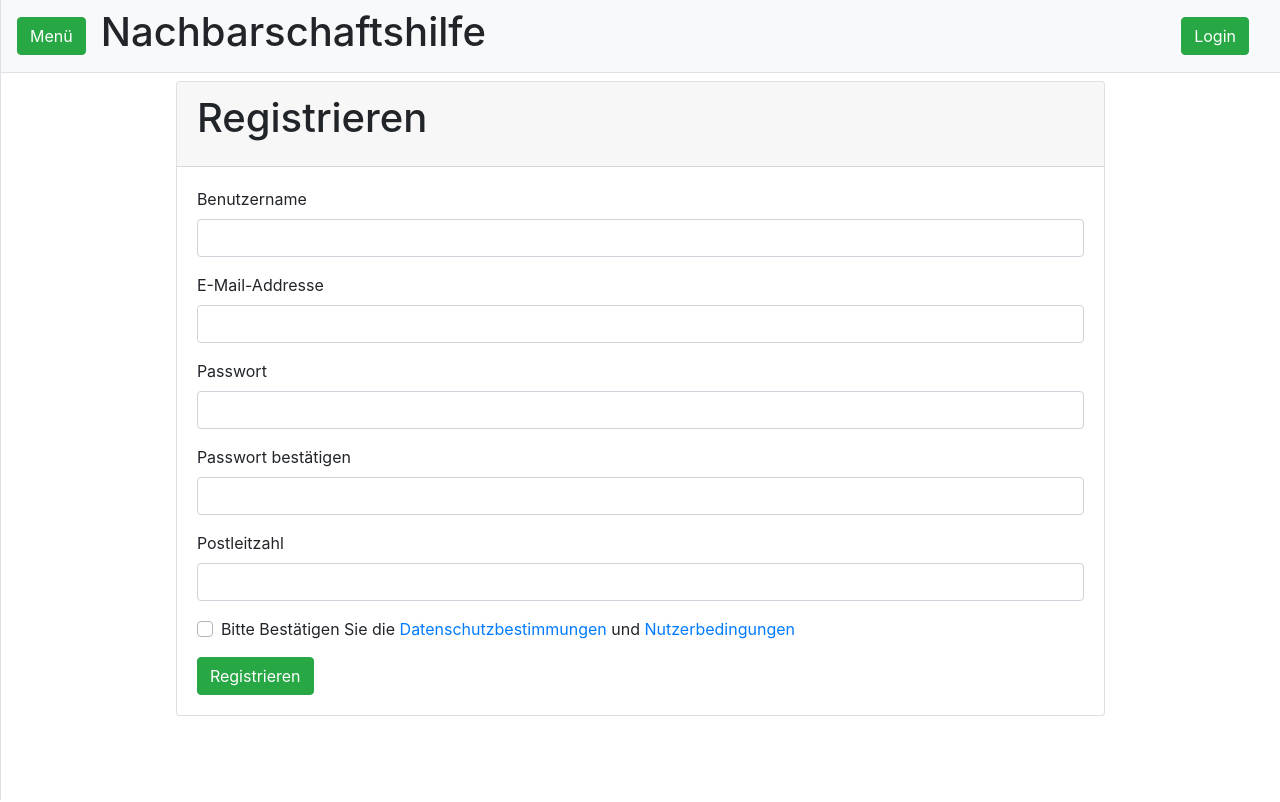
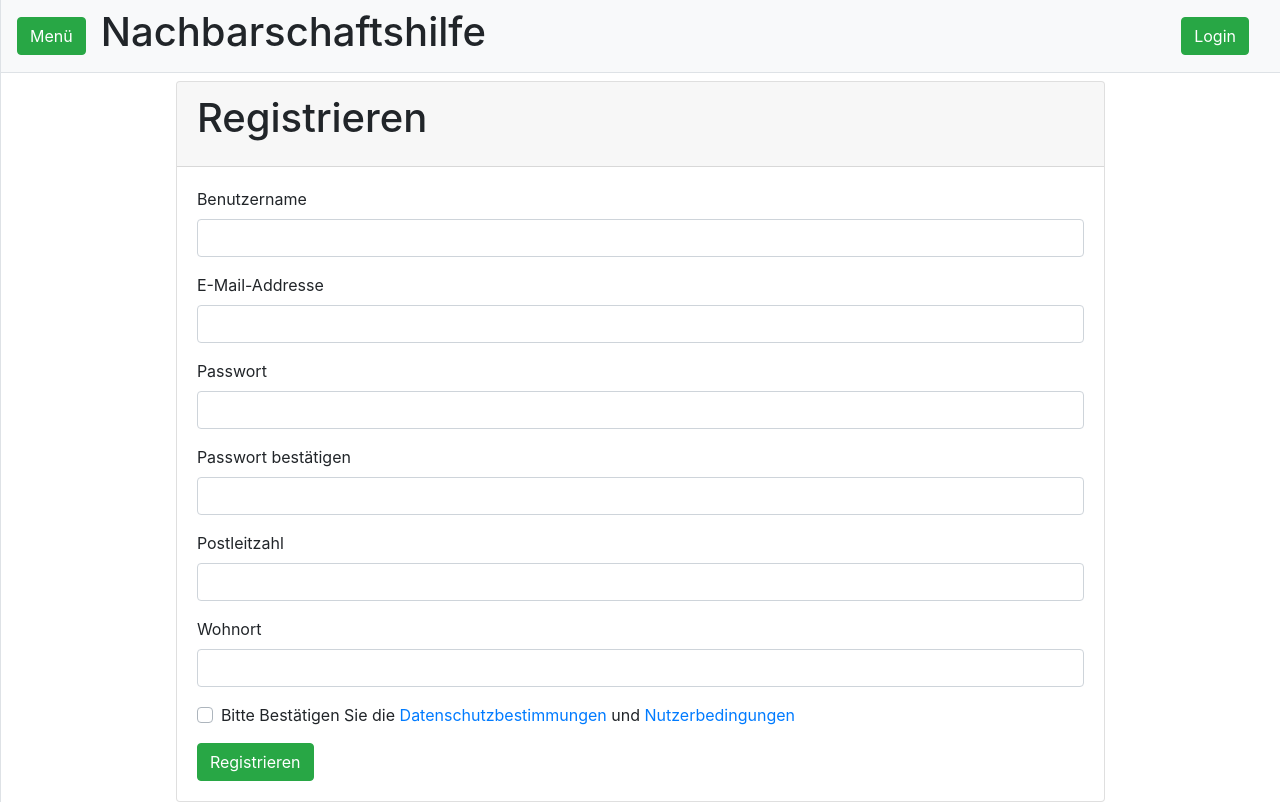
Before and after one commit to timonBusch/nachbarschaftWebApp, a Vue app in the folder nachbarschaftWebApp/: page /register in a window 1280 px wide. Built offline with nearby package versions, Linux system fonts and the light colour scheme; the HTML template or start-up script is replaced by a standard one; what vue-browser-geolocation would draw is missing.

Commit message:
Registrieren Wohnort hinzugefügt.

```diff
--- a/nachbarschaftWebApp/src/components/Registrieren.vue
+++ b/nachbarschaftWebApp/src/components/Registrieren.vue
@@ -88,6 +88,21 @@
                                 required
                             ></b-form-input>
                         </b-form-group>
+                        <div v-if="this.wrongWohnort" class="alert alert-danger">
+                            Sie müssen einen Wohnort angeben.
+                        </div>
+                        <b-form-group
+                                id="input-group-wohnort"
+                                label="Wohnort"
+                                label-for="input-wohnort"
+                        >
+                            <b-form-input
+                                    id="input-wohnort"
+                                    v-model="form.wohnort"
+                                    type="text"
+                                    required
+                            ></b-form-input>
+                        </b-form-group>
                         <div v-if="this.wrongDatenschutz" class="alert alert-danger">
                             Sie müssen die Datenschutz- und Nutzerbedingungen akzeptieren.
                         </div>
@@ -124,6 +139,7 @@
                     email: '',
                     password: '',
                     passwordConf: '',
+                    wohnort: '',
                     plz: '',
                     datenschutz: []
                 },
@@ -134,6 +150,7 @@
                 wrongEmailUsed: false,
                 wrongPassword: false,
                 wrongPasswordConf: false,
+                wrongWohnort: false,
                 wrongPlz: false,
                 wrongDatenschutz: false,
             }
@@ -159,6 +176,9 @@
                     if (this.form.passwordConf !== this.form.password) throw 'passwordConf';
                     this.wrongPasswordConf = false;
 
+                    if(!this.form.wohnort) throw 'wohnort';
+                    this.wrongWohnort = false;
+
                     if (!this.form.plz) throw 'plz';
                     this.wrongPlz = false;
 
@@ -169,6 +189,7 @@
                         username: this.form.username,
                         password: this.form.password,
                         email: this.form.email,
+                        wohnort: this.form.wohnort,
                         plz: this.form.plz
                     };
                     const response = await AuthService.signUp(credentials)
@@ -195,6 +216,9 @@
                         case 'passwordConf':
                             this.wrongPasswordConf = true;
                             break;
+                        case 'wohnort':
+                            this.wrongWohnort = true;
+                            break;
                         case 'plz':
                             this.wrongPlz = true;
                             break;
--- a/nachbarschaftWebApp/src/services/AuthService.js
+++ b/nachbarschaftWebApp/src/services/AuthService.js
@@ -11,7 +11,7 @@ export default {
     },
     signUp(credentails) {
         return axios.post(url + 'benutzer/add?benutzername=' + credentails.username + '&email=' + credentails.email + '&passwort=' + credentails.password + '&plz=' + credentails.plz +
-            '&vorname=&nachname&strasse&hausnummer&wohnort&typ=standard&art=privat').then(response => {
+            '&vorname=&nachname&strasse&hausnummer&wohnort=' + credentails.wohnort + '&typ=standard&art=privat').then(response => {
             return response.data
         })
 
```
Also changed, not shown: 1 other file (tests, documents, lock files or other folders).
